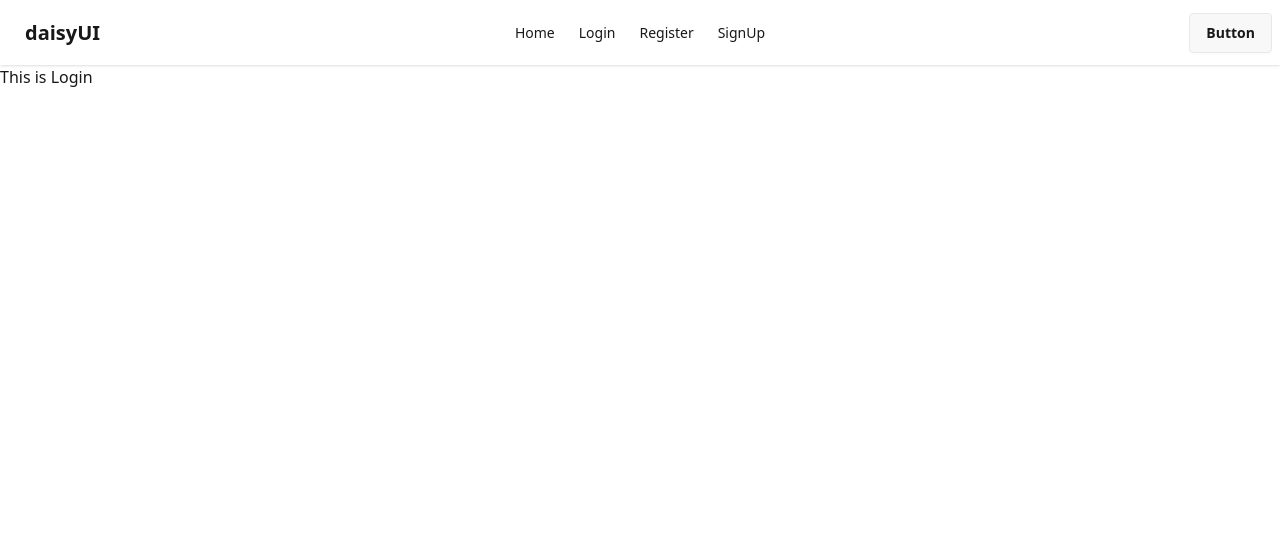
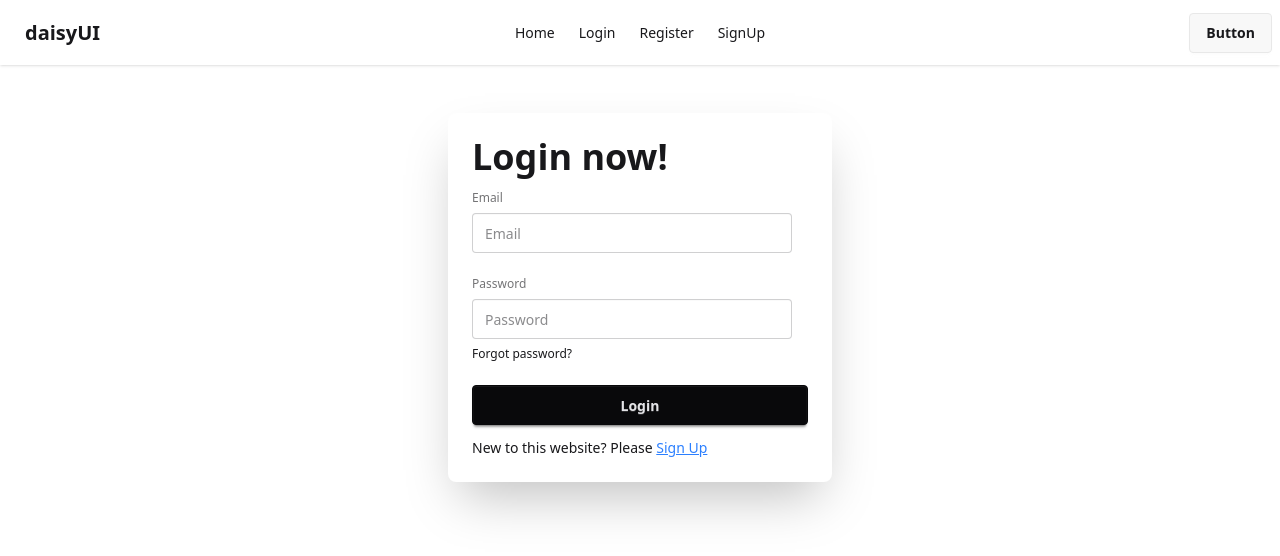
Before and after one commit to Al-Amin018555/explore-email-password-auth, a React (Vite) app: page /login in a window 1280 px wide. Shown: the top 556 px of the page. Built offline with nearby package versions, Linux system fonts and the light colour scheme.

Commit message:
login feature added

```diff
--- a/src/components/Home/Login/Login.jsx
+++ b/src/components/Home/Login/Login.jsx
@@ -1,8 +1,55 @@
+import { signInWithEmailAndPassword } from "firebase/auth";
+import { auth } from "../../../firebase.init";
+import { useState } from "react";
+import { Link } from "react-router";
 const Login = () => {
+    const [success, setSucess] = useState('');
+    const [errorMessage, setErrorMessage] = useState('');
+
+    const handleLogin = e => {
+        e.preventDefault()
+        const email = e.target.email.value;
+        const password = e.target.password.value;
+        console.log(email, password)
+
+        //reset
+        setSucess('')
+        setErrorMessage('');
+
+        signInWithEmailAndPassword(auth, email, password)
+            .then(result => {
+                console.log(result);
+                setSucess('User Logged in Successfully')
+            })
+            .catch(error => {
+                console.log(error);
+                setErrorMessage(error.message);
+            })
+
+
+    }
     return (
-        <div>
-           <h2>This is Login</h2>
+        <div className="card bg-base-100 w-full max-w-sm mx-auto mt-12 shrink-0 shadow-2xl">
+            <div className="card-body">
+                <h1 className="text-4xl font-bold">Login now!</h1>
+                <form onSubmit={handleLogin} className="fieldset">
+                    <label className="label">Email</label>
+                    <input type="email" name="email" className="input" placeholder="Email" />
+                    <label className="label mt-4">Password</label>
+                    <input type="password" name="password" className="input" placeholder="Password" />
+                    <div><a className="link link-hover">Forgot password?</a></div>
+                    <button className="btn btn-neutral mt-4">Login</button>
+                </form>
+                <p>New to this website? Please <Link to='/signUp' className="text-blue-500 underline">Sign Up</Link></p>
+                {
+                    errorMessage && <p className="text-red-500">{errorMessage}</p>
+                }
+                {
+                    success && <p className="text-green-500">{success}</p>
+                }
+            </div>
         </div>
+
     );
 };
 
--- a/src/components/SignUp/SignUp.jsx
+++ b/src/components/SignUp/SignUp.jsx
@@ -2,6 +2,7 @@ import { createUserWithEmailAndPassword } from "firebase/auth";
 import { auth } from "../../firebase.init";
 import { useState } from "react";
 import { FaEye, FaEyeSlash } from "react-icons/fa";
+import { Link } from "react-router";
 
 const SignUp = () => {
     const [success, setSucess] = useState(false);
@@ -69,6 +70,7 @@ const SignUp = () => {
                         <br />
                         <button className="btn btn-neutral mt-4">SignUp</button>
                     </form>
+                    <p>Already have an account? Please <Link className="text-blue-400 underline" to='/login'>Login</Link></p>
                     {
                         errorMessage && <p className="text-red-500">{errorMessage}</p>
                     }
```
